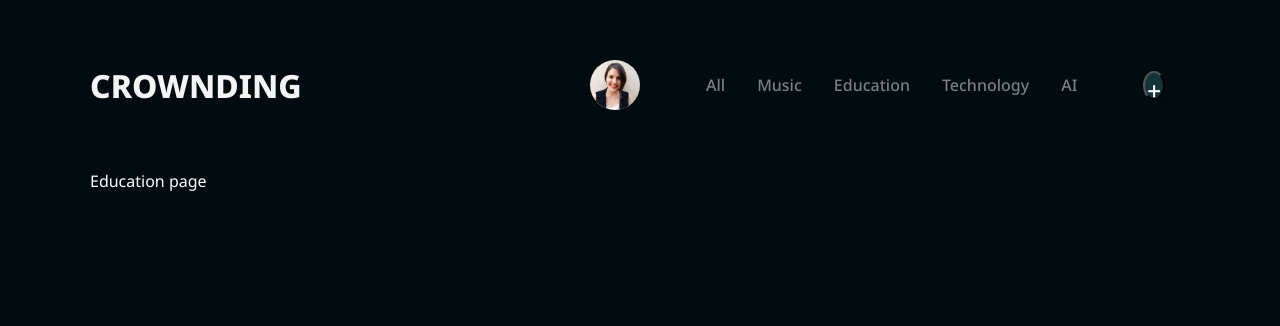
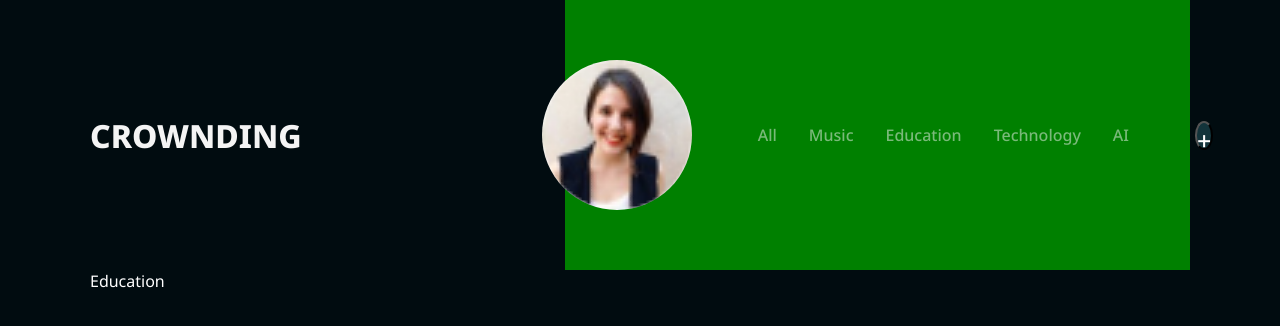
Before and after one commit to HripsimeHome/Social, a React (Create React App) app: page /education in a window 1280 px wide. Shown: the top 326 px of the page. Built offline with nearby package versions, Linux system fonts and the light colour scheme; a web font is replaced by a local one.

Commit message:
Test commit for Main and UI branches error

```diff
--- a/src/components/EducationPage/EducationMain/EducationMain.jsx
+++ b/src/components/EducationPage/EducationMain/EducationMain.jsx
@@ -4,7 +4,7 @@ const EducationMain = () => {
   return (
     <>
       <section className={styles.musicMain}>
-      Education page
+      Education
       </section>
     </>
   );
--- a/src/components/global/Navbar/Navbar.module.scss
+++ b/src/components/global/Navbar/Navbar.module.scss
@@ -4,8 +4,8 @@
 .navbar {
   max-width: 625px;
   @include flexCol();
-  background-color: #010c10;
-  //background-color: green;
+  //background-color: #010c10;
+  background-color: green;
   padding: 60px 25px;
 
   @include smScreenMedia {
@@ -14,8 +14,8 @@
   }
 
   &__avatarImg {
-    width: 50px;
-    height: 50px;
+    width: 150px;
+    height: 150px;
     border-radius: 50%;
 
     @include mdScreenMedia {
```
